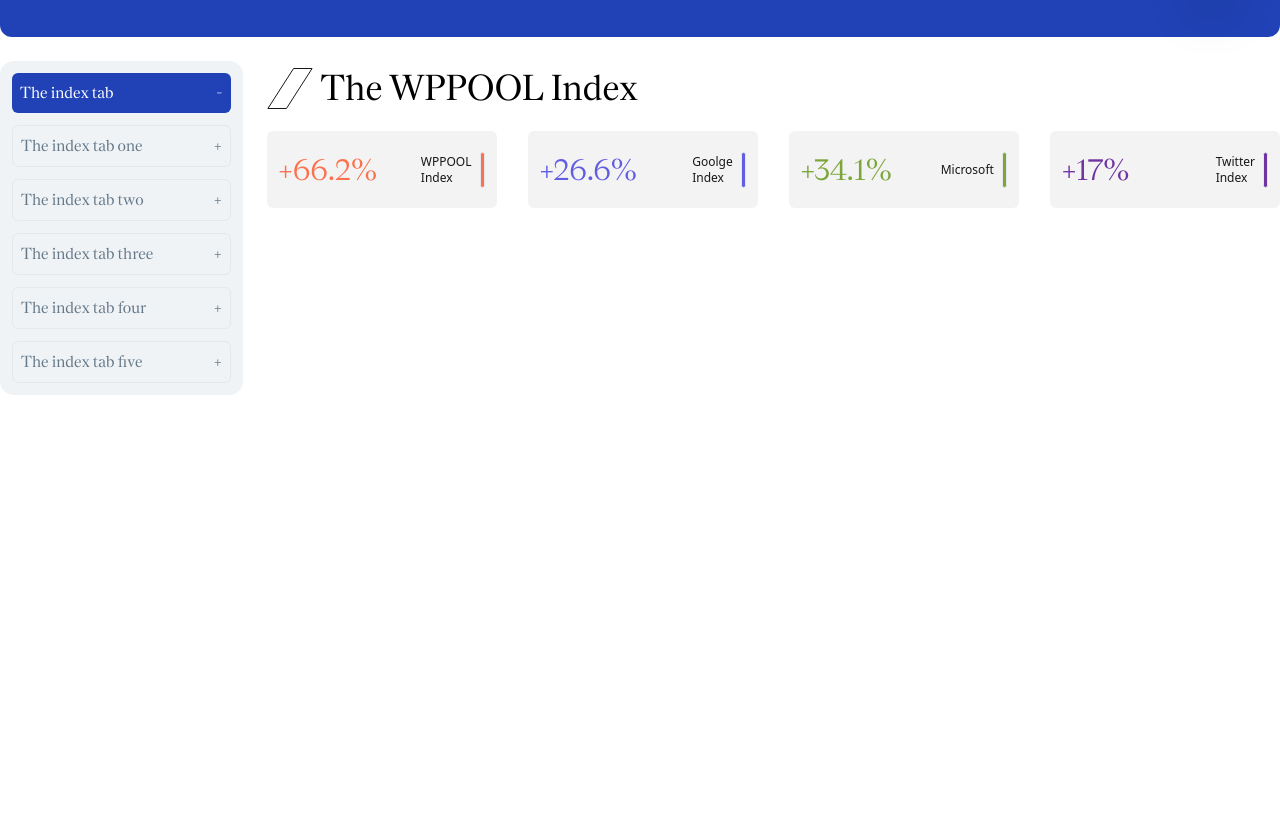
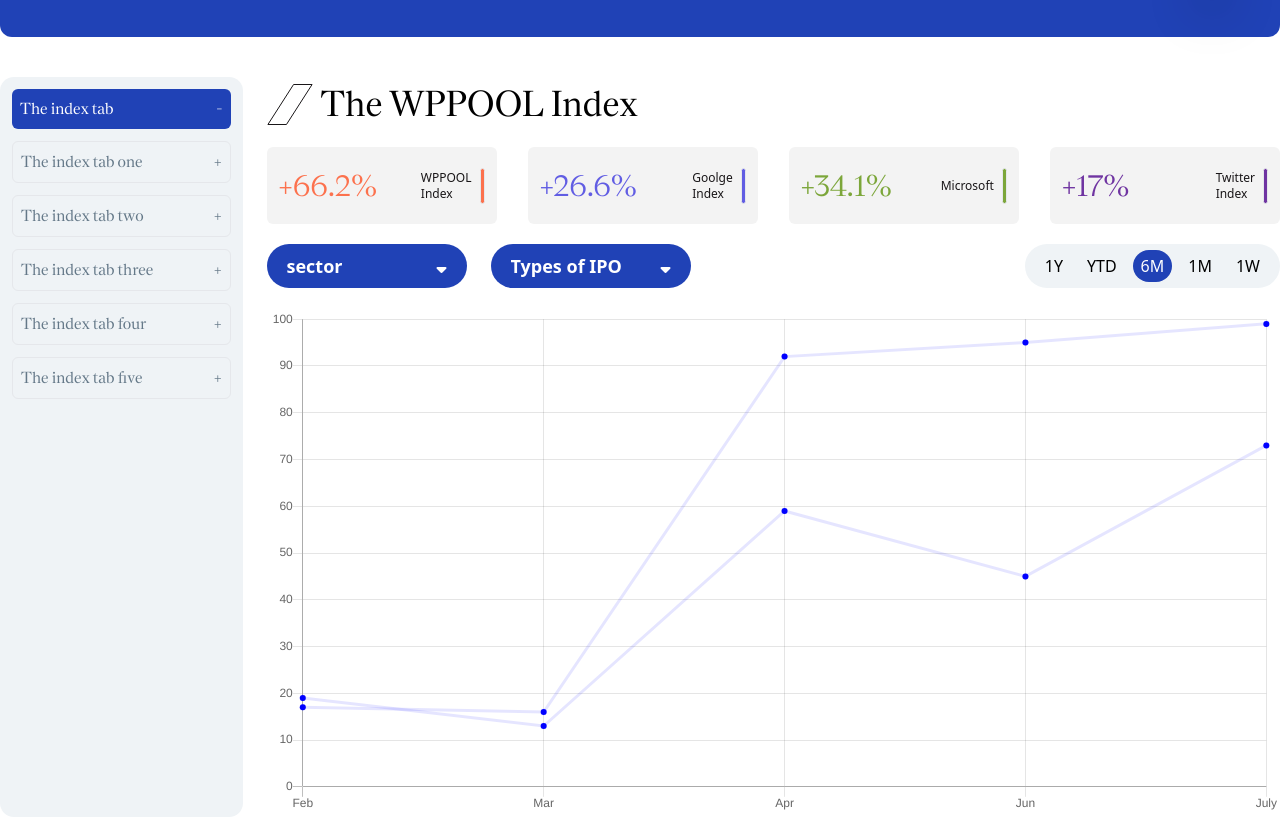
Before and after one commit to rahiInstant/wppool-task, a website: page index.html in a window 1280 px wide. Shown: the part 663-1480 px from the top of the page. Before the commit the page ends 1058 px from the top, so only its background shows below. Drawn offline with nearby package versions, Linux system fonts and the light colour scheme.

Commit message:
add chart

```diff
--- a/index.html
+++ b/index.html
@@ -8,6 +8,7 @@
       src="https://kit.fontawesome.com/22a70726e2.js"
       crossorigin="anonymous"
     ></script>
+    <script src="https://cdnjs.cloudflare.com/ajax/libs/Chart.js/2.9.4/Chart.js"></script>
     <link rel="stylesheet" href="style.css" />
     <title>WPPOOL | Home</title>
   </head>
@@ -164,7 +165,7 @@
       </div>
     </header>
     <main class="max-w-[1300px] mx-auto">
-      <section class="mt-6 flex gap-6">
+      <section class="mt-10 flex gap-6">
         <!-- left side || Tab -->
         <div
           class="p-3 bg-[#EFF3F6] rounded-[14px] w-[300px] space-y-3 font-nantes"
@@ -272,19 +273,59 @@
             </div>
           </div>
           <!-- filter -->
-          <div>
+          <div class="mt-5 flex justify-between">
             <!-- left side -->
-            <div>
-              <div></div>
-              <div></div>
+            <div class="flex gap-6">
+              <div class="relative h-fit text-white w-[200px]">
+                <select
+                  name="sector"
+                  class="py-2 px-5 text-lg bg-[#2042B6] appearance-none rounded-full font-semibold outline-none w-full"
+                >
+                  <option class="hidden" value="">sector</option>
+                  <option value="">value 1</option>
+                </select>
+                <div
+                  class="absolute top-1/2 right-5 -translate-y-1/2 pointer-events-none"
+                >
+                  <i class="fa-solid fa-sort-down text-base"></i>
+                </div>
+              </div>
+              <div class="relative h-fit text-white w-[200px]">
+                <select
+                  name="ipo"
+                  class="py-2 px-5 text-lg bg-[#2042B6] appearance-none rounded-full font-semibold outline-none w-full"
+                >
+                  <option class="hidden" value="">Types of IPO</option>
+                  <option value="">value 1</option>
+                </select>
+                <div
+                  class="absolute top-1/2 right-5 -translate-y-1/2 pointer-events-none"
+                >
+                  <i class="fa-solid fa-sort-down text-base"></i>
+                </div>
+              </div>
             </div>
             <!-- right side -->
-            <div></div>
+            <div
+              class="bg-[#EFF3F6] rounded-full flex items-center py-1 px-3 gap-2"
+            >
+              <div class="cursor-pointer py-1 px-2 rounded-full">1Y</div>
+              <div class="cursor-pointer py-1 px-2 rounded-full">YTD</div>
+              <div
+                class="cursor-pointer py-1 px-2 rounded-full bg-[#2042B6] text-white"
+              >
+                6M
+              </div>
+              <div class="cursor-pointer py-1 px-2 rounded-full">1M</div>
+              <div class="cursor-pointer py-1 px-2 rounded-full">1W</div>
+            </div>
           </div>
+          <canvas class="w-full h-500px mt-6" id="myChart"></canvas>
         </div>
       </section>
     </main>
     <footer></footer>
     <script src="./script.js"></script>
+    <!-- <script src="./chart.js"></script> -->
   </body>
 </html>
--- /dev/null
+++ b/package.json
@@ -0,0 +1,5 @@
+{
+  "dependencies": {
+    "chart.js": "^4.4.3"
+  }
+}
--- a/script.js
+++ b/script.js
@@ -1,6 +1,8 @@
 const drop = document.getElementById("drop");
 const openIcon = document.getElementById("open");
 const closeIcon = document.getElementById("close");
+const myChart = document.getElementById("myChart");
+
 
 // for navbar dropdown
 let isDrop = false;
@@ -17,5 +19,50 @@
 
 // for navbar sticky mode
 window.addEventListener("scroll", () => {
-  document.getElementById("head").classList.toggle("sticky", window.scrollY > 0);
+  document
+    .getElementById("head")
+    .classList.toggle("sticky", window.scrollY > 0);
 });
+
+
+// for chart
+function randomValue() {
+  const arr = [];
+  for (let i = 0; i < 20; i++) {
+    arr.push(Math.floor(((Math.random() * 22) * 100) / 22));
+  }
+  return arr;
+}
+
+const xValues = ["Feb", "Mar", "Apr", "Jun", "July"];
+const yValues01 = [...randomValue()];
+const yValues02 = [...randomValue()];
+
+new Chart(myChart, {
+  type: "line",
+  data: {
+    labels: xValues,
+    datasets: [
+      {
+        fill: false,
+        lineTension: 0,
+        backgroundColor: "rgba(0,0,255,1.0)",
+        borderColor: "rgba(0,0,255,0.1)",
+        data: yValues01,
+      },
+      {
+        fill: false,
+        lineTension: 0,
+        backgroundColor: "rgba(0,0,255,1.0)",
+        borderColor: "rgba(0,0,255,0.1)",
+        data: yValues02,
+      },
+    ],
+  },
+  options: {
+    legend: { display: false },
+    scales: {
+      yAxes: [{ ticks: { min: 0, max: 100 } }],
+    },
+  },
+});
--- a/style.css
+++ b/style.css
@@ -65,6 +65,29 @@
 }
 
 
-.break{
-
+/*
+.chartMenu {
+  width: 100vw;
+  height: 40px;
+  background: #1A1A1A;
+  color: rgba(54, 162, 235, 1);
 }
+.chartMenu p {
+  padding: 10px;
+  font-size: 20px;
+}
+.chartCard {
+  width: 100vw;
+  height: calc(100vh - 40px);
+  background: rgba(54, 162, 235, 0.2);
+  display: flex;
+  align-items: center;
+  justify-content: center;
+}
+.chartBox {
+  width: 700px;
+  padding: 20px;
+  border-radius: 20px;
+  border: solid 3px rgba(54, 162, 235, 1);
+  background: white;
+} */
```
Also changed, not shown: chart.js (added), 1 other file.
